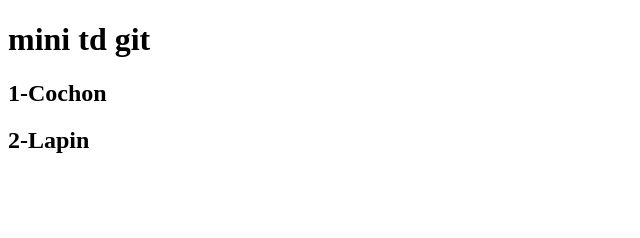
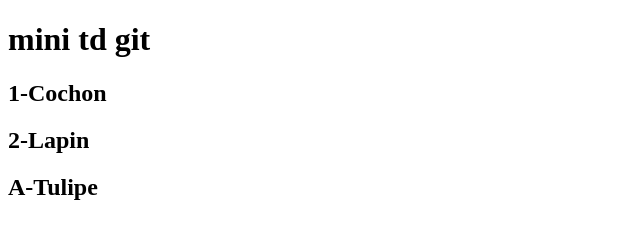
Before and after one commit to HugoLeSignor/Projet-Git-Mini-TD, a plain HTML site: page index.html in a window 1280 px wide. Shown: the whole page, without its empty margins (0-640 px from the left). Drawn offline with Linux system fonts and the light colour scheme.

Commit message:
[New Branch] Added Plante as a branch and a new h2

```diff
--- a/index.html
+++ b/index.html
@@ -11,6 +11,8 @@
     <h1>mini td git</h1>
     <h2>1-Cochon</h2>
     <h2>2-Lapin</h2>
+
+    <h2>A-Tulipe</h2>
 </body>
 
 </html>
```
